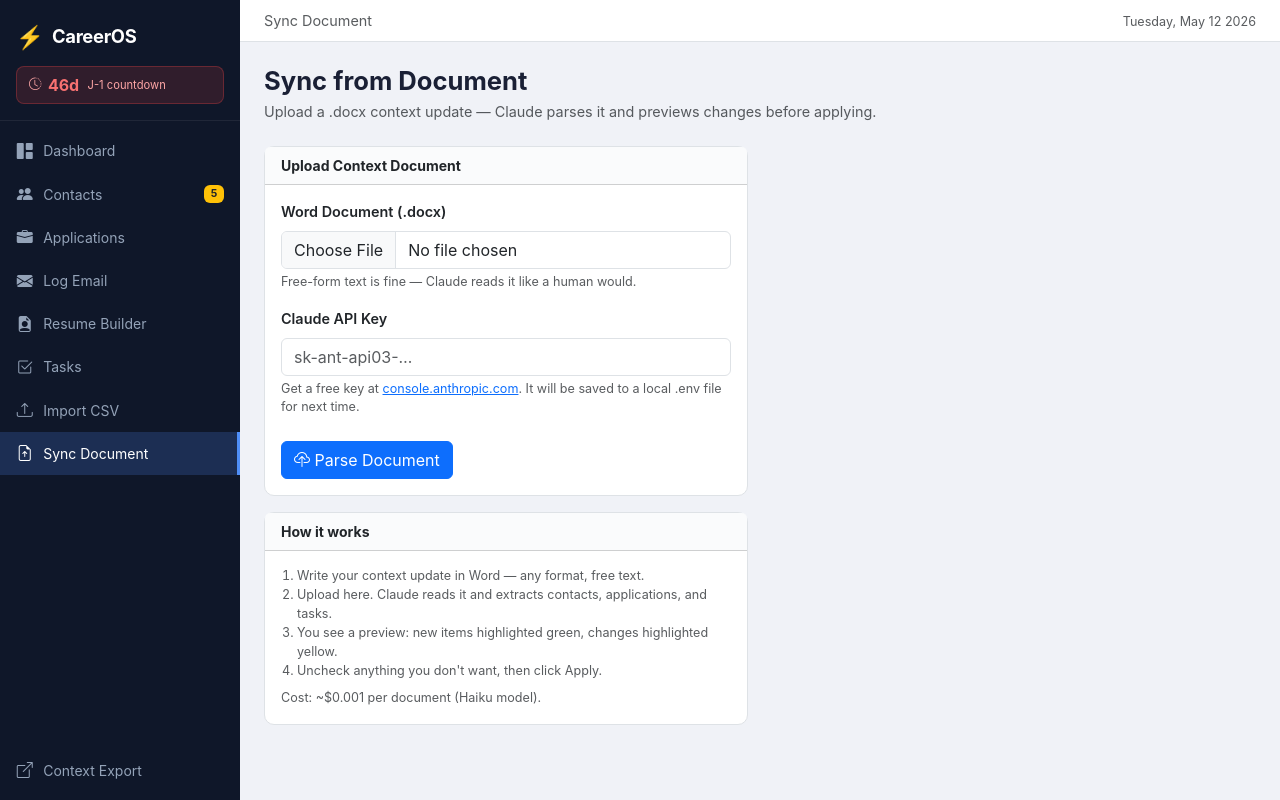
After one commit to SparrowhawkX/Code, a Flask app: page /sync in a window 1280 px wide. The commit adds this page. Run offline with Flask 3, Linux system fonts and the light colour scheme; some libraries are stand-ins or nearby versions.

Commit message:
Add Sync Document feature (docx → Claude API → diff preview → apply)
- Upload any .docx context update; text extracted without python-docx
- Claude Haiku parses free-form text into contacts/applications/tasks JSON
- Diff preview: green=new, yellow=update, checkboxes to select/skip items
- Apply merges into DB: updates existing records, adds new ones, logs thread entries
- API key saved to local .env on first use (never committed)
- New nav link: Sync Document

https://claude.ai/code/session_01SxnBAU1NRrHS5EhH7GpWeN

```diff
--- a/careeros/app.py
+++ b/careeros/app.py
@@ -4,6 +4,7 @@ Run: python app.py
 """
 
 import os
+import json
 from datetime import date, datetime
 from flask import (Flask, render_template, request, redirect,
                    url_for, flash, jsonify, Response)
@@ -11,6 +12,13 @@ from sqlalchemy import text
 from models import db, Contact, ConversationEntry, Application, CVBullet, Task
 from context_export import generate_export, days_to_j1, J1_DEADLINE
 from email_parser import parse_email
+
+# Load .env (ANTHROPIC_API_KEY etc.) if present
+try:
+    from dotenv import load_dotenv
+    load_dotenv(os.path.join(os.path.dirname(os.path.abspath(__file__)), '.env'))
+except ImportError:
+    pass
 
 # ── App setup ─────────────────────────────────────────────────────────────────
 
@@ -724,6 +732,264 @@ def delete_task(task_id):
     return redirect(request.referrer or url_for('tasks'))
 
 
+# ── Document Sync ─────────────────────────────────────────────────────────────
+
+@app.route('/sync', methods=['GET', 'POST'])
+def sync_doc():
+    api_key = os.environ.get('ANTHROPIC_API_KEY', '')
+
+    if request.method == 'GET':
+        return render_template('sync.html', api_key=api_key, diff=None, parsed_json='', error=None)
+
+    # ── Step 1: parse document ────────────────────────────────────────────────
+    key = request.form.get('api_key', '').strip() or api_key
+    uploaded = request.files.get('docx_file')
+
+    if not key:
+        return render_template('sync.html', api_key='', diff=None, parsed_json='',
+                               error='API key required — get one free at console.anthropic.com')
+
+    if not uploaded or not uploaded.filename.lower().endswith('.docx'):
+        return render_template('sync.html', api_key=key, diff=None, parsed_json='',
+                               error='Please upload a .docx file.')
+
+    import tempfile
+    from doc_sync import extract_docx_text, parse_context_document
+
+    with tempfile.NamedTemporaryFile(suffix='.docx', delete=False) as tmp:
+        uploaded.save(tmp.name)
+        tmp_path = tmp.name
+
+    try:
+        text_content = extract_docx_text(tmp_path)
+        parsed = parse_context_document(text_content, key)
+    except Exception as e:
+        return render_template('sync.html', api_key=key, diff=None, parsed_json='',
+                               error=f'Parse error: {e}')
+    finally:
+        os.unlink(tmp_path)
+
+    # Persist API key to .env for next time
+    if key and key != api_key:
+        _save_api_key(key)
+
+    diff = _compute_sync_diff(parsed)
+    return render_template('sync.html', api_key=key, diff=diff,
+                           parsed_json=json.dumps(parsed), error=None)
+
+
+@app.route('/sync/apply', methods=['POST'])
+def sync_apply():
+    parsed = json.loads(request.form.get('parsed_json', '{}'))
+    sel_c = set(request.form.getlist('apply_contacts'))
+    sel_a = set(request.form.getlist('apply_applications'))
+    sel_t = set(request.form.getlist('apply_tasks'))
+
+    added_c = updated_c = added_a = updated_a = added_t = 0
+
+    for i, cd in enumerate(parsed.get('contacts', [])):
+        if str(i) not in sel_c:
+            continue
+        existing = Contact.query.filter(
+            db.func.lower(Contact.name) == cd['name'].strip().lower(),
+            Contact.archived == False
+        ).first()
+        if existing:
+            _update_contact_from_parsed(existing, cd)
+            updated_c += 1
+        else:
+            db.session.add(_create_contact_from_parsed(cd))
+            added_c += 1
+
+    db.session.flush()  # so contacts get IDs before tasks reference them
+
+    contact_lookup = {c.name.lower(): c.id
+                      for c in Contact.query.filter(Contact.archived == False).all()}
+
+    for i, ad in enumerate(parsed.get('applications', [])):
+        if str(i) not in sel_a:
+            continue
+        existing = Application.query.filter(
+            db.func.lower(Application.role) == ad['role'].strip().lower(),
+            Application.archived == False
+        ).first()
+        if existing:
+            _update_application_from_parsed(existing, ad)
+            updated_a += 1
+        else:
+            db.session.add(_create_application_from_parsed(ad))
+            added_a += 1
+
+    for i, td in enumerate(parsed.get('tasks', [])):
+        if str(i) not in sel_t:
+            continue
+        db.session.add(_create_task_from_parsed(td, contact_lookup))
+        added_t += 1
+
+    db.session.commit()
+    parts = []
+    if added_c:   parts.append(f'{added_c} contacts added')
+    if updated_c: parts.append(f'{updated_c} contacts updated')
+    if added_a:   parts.append(f'{added_a} applications added')
+    if updated_a: parts.append(f'{updated_a} applications updated')
+    if added_t:   parts.append(f'{added_t} tasks added')
+    flash('Sync complete: ' + (', '.join(parts) or 'nothing selected.'), 'success')
+    return redirect(url_for('dashboard'))
+
+
+# ── Sync helpers ───────────────────────────────────────────────────────────────
+
+def _compute_sync_diff(parsed):
+    """Compare parsed data against live DB. Returns lists of {data, is_new, changes}."""
+    diff = {'contacts': [], 'applications': [], 'tasks': []}
+
+    for cd in parsed.get('contacts', []):
+        existing = Contact.query.filter(
+            db.func.lower(Contact.name) == cd.get('name', '').strip().lower(),
+            Contact.archived == False
+        ).first()
+        changes = {}
+        if existing:
+            if cd.get('status') and cd['status'] != existing.status:
+                changes['status'] = (existing.status, cd['status'])
+            if cd.get('next_action') and cd['next_action'] != existing.next_action:
+                changes['next_action'] = (existing.next_action, cd['next_action'])
+            if cd.get('last_contact_date'):
+                new_d = _parse_iso_date(cd['last_contact_date'])
+                if new_d and new_d != existing.last_contact_date:
+                    changes['last_contact_date'] = (existing.last_contact_date, new_d)
+        diff['contacts'].append({'data': cd, 'is_new': existing is None, 'changes': changes})
+
+    for ad in parsed.get('applications', []):
+        existing = Application.query.filter(
+            db.func.lower(Application.role) == ad.get('role', '').strip().lower(),
+            Application.archived == False
+        ).first()
+        changes = {}
+        if existing:
+            if ad.get('status') and ad['status'] != existing.status:
+                changes['status'] = (existing.status, ad['status'])
+            if ad.get('notes') and ad['notes'] != existing.notes:
+                changes['notes'] = ('...', ad['notes'])
+        diff['applications'].append({'data': ad, 'is_new': existing is None, 'changes': changes})
+
+    for td in parsed.get('tasks', []):
+        diff['tasks'].append({'data': td, 'is_new': True, 'changes': {}})
+
+    return diff
+
+
+def _create_contact_from_parsed(cd):
+    c = Contact(
+        name=cd['name'],
+        title=cd.get('title') or None,
+        organization=cd.get('organization') or None,
+        status=cd.get('status', 'Pending'),
+        last_contact_date=_parse_iso_date(cd.get('last_contact_date')),
+        next_action=cd.get('next_action') or None,
+        next_action_date=_parse_iso_date(cd.get('next_action_date')),
+        relationship_context=cd.get('relationship_context') or None,
+    )
+    te = cd.get('latest_thread_entry')
+    if te and te.get('content'):
+        c.thread.append(ConversationEntry(
+            date=_parse_iso_date(te.get('date')) or date.today(),
+            entry_type=te.get('type', 'note'),
+            content=te['content'],
+        ))
+    return c
+
+
+def _update_contact_from_parsed(c, cd):
+    if cd.get('status'):
+        c.status = cd['status']
+    if cd.get('next_action') is not None:
+        c.next_action = cd['next_action'] or None
+    if cd.get('next_action_date'):
+        c.next_action_date = _parse_iso_date(cd['next_action_date'])
+    if cd.get('last_contact_date'):
+        new_d = _parse_iso_date(cd['last_contact_date'])
+        if new_d and (not c.last_contact_date or new_d > c.last_contact_date):
+            c.last_contact_date = new_d
+    if cd.get('relationship_context'):
+        c.relationship_context = cd['relationship_context']
+    te = cd.get('latest_thread_entry')
+    if te and te.get('content'):
+        entry_date = _parse_iso_date(te.get('date')) or date.today()
+        already = any(e.content == te['content'] for e in c.thread)
+        if not already:
+            db.session.add(ConversationEntry(
+                contact_id=c.id,
+                date=entry_date,
+                entry_type=te.get('type', 'note'),
+                content=te['content'],
+            ))
+    c.updated_at = datetime.utcnow()
+
+
+def _create_application_from_parsed(ad):
+    return Application(
+        role=ad['role'],
+        organization=ad.get('organization') or None,
+        req_number=ad.get('req_number') or None,
+        status=ad.get('status', 'Drafting'),
+        applied_date=_parse_iso_date(ad.get('applied_date')),
+        deadline=_parse_iso_date(ad.get('deadline')),
+        location=ad.get('location') or None,
+        notes=ad.get('notes') or None,
+        resume_version=ad.get('resume_version') or None,
+        lane=ad.get('lane') or None,
+    )
+
+
+def _update_application_from_parsed(a, ad):
+    if ad.get('status'):
+        a.status = ad['status']
+    if ad.get('notes'):
+        a.notes = ad['notes']
+    if ad.get('applied_date'):
+        a.applied_date = _parse_iso_date(ad['applied_date'])
+    if ad.get('deadline'):
+        a.deadline = _parse_iso_date(ad['deadline'])
+    a.updated_at = datetime.utcnow()
+
+
+def _create_task_from_parsed(td, contact_lookup):
+    linked_id = None
+    if td.get('linked_contact_name'):
+        linked_id = contact_lookup.get(td['linked_contact_name'].strip().lower())
+    return Task(
+        title=td['title'],
+        category=td.get('category', 'Career'),
+        priority=td.get('priority', 'Medium'),
+        due_date=_parse_iso_date(td.get('due_date')),
+        time_estimate=td.get('time_estimate') or None,
+        notes=td.get('notes') or None,
+        linked_contact_id=linked_id,
+    )
+
+
+def _parse_iso_date(val):
+    if not val:
+        return None
+    try:
+        return datetime.strptime(val, '%Y-%m-%d').date()
+    except Exception:
+        return None
+
+
+def _save_api_key(key):
+    env_path = os.path.join(BASE_DIR, '.env')
+    lines = []
+    if os.path.exists(env_path):
+        with open(env_path) as f:
+            lines = [l for l in f.readlines() if not l.startswith('ANTHROPIC_API_KEY=')]
+    lines.append(f'ANTHROPIC_API_KEY={key}\n')
+    with open(env_path, 'w') as f:
+        f.writelines(lines)
+    os.environ['ANTHROPIC_API_KEY'] = key
+
+
 # ── DB Init + Seed ────────────────────────────────────────────────────────────
 
 def init_db():
--- a/careeros/requirements.txt
+++ b/careeros/requirements.txt
@@ -3,3 +3,5 @@ Flask-SQLAlchemy==3.1.1
 SQLAlchemy==2.0.36
 python-dateutil==2.9.0
 Werkzeug==3.0.3
+anthropic>=0.40.0
+python-dotenv>=1.0.0
--- a/careeros/templates/base.html
+++ b/careeros/templates/base.html
@@ -72,6 +72,12 @@
           <i class="bi bi-upload"></i> Import CSV
         </a>
       </li>
+      <li class="nav-item">
+        <a class="nav-link {% if 'sync' in (request.endpoint or '') %}active{% endif %}"
+           href="{{ url_for('sync_doc') }}">
+          <i class="bi bi-file-earmark-arrow-up"></i> Sync Document
+        </a>
+      </li>
       <li class="nav-item mt-auto">
         <a class="nav-link {% if request.endpoint == 'export' %}active{% endif %}"
            href="{{ url_for('export') }}">
--- /dev/null
+++ b/careeros/templates/sync.html
@@ -0,0 +1,233 @@
+{% extends "base.html" %}
+{% block title %}Sync Document — CareerOS{% endblock %}
+{% block breadcrumb %}<span class="text-muted">Sync Document</span>{% endblock %}
+
+{% block content %}
+<div class="page-header">
+  <h1>Sync from Document</h1>
+  <p class="text-muted mb-0">Upload a .docx context update — Claude parses it and previews changes before applying.</p>
+</div>
+
+{% if error %}
+<div class="alert alert-danger">{{ error }}</div>
+{% endif %}
+
+{% if not diff %}
+{# ── Step 1: Upload form ── #}
+<div class="row">
+  <div class="col-md-6">
+    <div class="card">
+      <div class="card-header"><strong>Upload Context Document</strong></div>
+      <div class="card-body">
+        <form method="post" enctype="multipart/form-data">
+
+          <div class="mb-3">
+            <label class="form-label fw-semibold">Word Document (.docx)</label>
+            <input type="file" name="docx_file" class="form-control" accept=".docx" required>
+            <div class="form-text">Free-form text is fine — Claude reads it like a human would.</div>
+          </div>
+
+          <div class="mb-4">
+            <label class="form-label fw-semibold">Claude API Key</label>
+            <input type="password" name="api_key" class="form-control"
+                   value="{{ api_key }}"
+                   placeholder="sk-ant-api03-…">
+            {% if api_key %}
+            <div class="form-text text-success"><i class="bi bi-check-circle"></i> Key saved — leave blank to reuse.</div>
+            {% else %}
+            <div class="form-text">
+              Get a free key at
+              <a href="https://console.anthropic.com" target="_blank">console.anthropic.com</a>.
+              It will be saved to a local .env file for next time.
+            </div>
+            {% endif %}
+          </div>
+
+          <button type="submit" class="btn btn-primary">
+            <i class="bi bi-cloud-upload"></i> Parse Document
+          </button>
+        </form>
+      </div>
+    </div>
+
+    <div class="card mt-3">
+      <div class="card-header"><strong>How it works</strong></div>
+      <div class="card-body small text-muted">
+        <ol class="mb-0 ps-3">
+          <li>Write your context update in Word — any format, free text.</li>
+          <li>Upload here. Claude reads it and extracts contacts, applications, and tasks.</li>
+          <li>You see a preview: new items highlighted green, changes highlighted yellow.</li>
+          <li>Uncheck anything you don't want, then click Apply.</li>
+        </ol>
+        <p class="mt-2 mb-0">Cost: ~$0.001 per document (Haiku model).</p>
+      </div>
+    </div>
+  </div>
+</div>
+
+{% else %}
+{# ── Step 2: Diff preview ── #}
+
+{% set total = diff.contacts|length + diff.applications|length + diff.tasks|length %}
+{% set new_count = diff.contacts|selectattr('is_new')|list|length
+                 + diff.applications|selectattr('is_new')|list|length
+                 + diff.tasks|selectattr('is_new')|list|length %}
+{% set update_count = total - new_count %}
+
+<div class="alert alert-info d-flex align-items-center gap-3">
+  <i class="bi bi-robot fs-4"></i>
+  <div>
+    Parsed <strong>{{ total }}</strong> items —
+    <span class="text-success fw-bold">{{ new_count }} new</span>,
+    <span class="text-warning fw-bold">{{ update_count }} updates</span>.
+    Uncheck anything you don't want, then apply.
+  </div>
+</div>
+
+<form method="post" action="{{ url_for('sync_apply') }}">
+  <input type="hidden" name="parsed_json" value="{{ parsed_json | e }}">
+
+  {# ── Contacts ── #}
+  {% if diff.contacts %}
+  <div class="card mb-4">
+    <div class="card-header d-flex align-items-center gap-2">
+      <i class="bi bi-people-fill"></i>
+      <strong>Contacts</strong>
+      <span class="badge bg-secondary ms-auto">{{ diff.contacts|length }}</span>
+    </div>
+    <div class="list-group list-group-flush">
+      {% for item in diff.contacts %}
+      {% set cd = item.data %}
+      <label class="list-group-item list-group-item-action d-flex gap-3 py-3
+                    {% if item.is_new %}list-group-item-success{% elif item.changes %}list-group-item-warning{% endif %}">
+        <input type="checkbox" name="apply_contacts" value="{{ loop.index0 }}"
+               class="form-check-input mt-1 flex-shrink-0" checked>
+        <div class="flex-grow-1">
+          <div class="d-flex align-items-center gap-2 flex-wrap">
+            <strong>{{ cd.name }}</strong>
+            {% if cd.title %}<span class="text-muted small">{{ cd.title }}</span>{% endif %}
+            {% if cd.organization %}<span class="badge bg-light text-dark border">{{ cd.organization }}</span>{% endif %}
+            {% if item.is_new %}
+              <span class="badge bg-success">NEW</span>
+            {% elif item.changes %}
+              <span class="badge bg-warning text-dark">UPDATE</span>
+            {% endif %}
+          </div>
+          <div class="small mt-1 text-muted">
+            Status: <strong>{{ cd.status }}</strong>
+            {% if cd.next_action %} &mdash; {{ cd.next_action }}{% endif %}
+            {% if cd.next_action_date %} ({{ cd.next_action_date }}){% endif %}
+          </div>
+          {% if item.changes %}
+          <div class="small mt-1">
+            {% for field, (old, new) in item.changes.items() %}
+            <span class="text-warning"><i class="bi bi-arrow-right-short"></i>
+              <em>{{ field }}</em>: {{ old or '—' }} → <strong>{{ new }}</strong>
+            </span>
+            {% endfor %}
+          </div>
+          {% endif %}
+          {% if cd.latest_thread_entry %}
+          <div class="small mt-1 text-muted fst-italic">
+            <i class="bi bi-chat-left-text"></i>
+            {{ cd.latest_thread_entry.date }}: {{ cd.latest_thread_entry.content[:120] }}{% if cd.latest_thread_entry.content|length > 120 %}…{% endif %}
+          </div>
+          {% endif %}
+        </div>
+      </label>
+      {% endfor %}
+    </div>
+  </div>
+  {% endif %}
+
+  {# ── Applications ── #}
+  {% if diff.applications %}
+  <div class="card mb-4">
+    <div class="card-header d-flex align-items-center gap-2">
+      <i class="bi bi-briefcase-fill"></i>
+      <strong>Applications</strong>
+      <span class="badge bg-secondary ms-auto">{{ diff.applications|length }}</span>
+    </div>
+    <div class="list-group list-group-flush">
+      {% for item in diff.applications %}
+      {% set ad = item.data %}
+      <label class="list-group-item list-group-item-action d-flex gap-3 py-3
+                    {% if item.is_new %}list-group-item-success{% elif item.changes %}list-group-item-warning{% endif %}">
+        <input type="checkbox" name="apply_applications" value="{{ loop.index0 }}"
+               class="form-check-input mt-1 flex-shrink-0" checked>
+        <div class="flex-grow-1">
+          <div class="d-flex align-items-center gap-2 flex-wrap">
+            <strong>{{ ad.role }}</strong>
+            {% if ad.organization %}<span class="badge bg-light text-dark border">{{ ad.organization }}</span>{% endif %}
+            {% if item.is_new %}
+              <span class="badge bg-success">NEW</span>
+            {% elif item.changes %}
+              <span class="badge bg-warning text-dark">UPDATE</span>
+            {% endif %}
+          </div>
+          <div class="small mt-1 text-muted">
+            Status: <strong>{{ ad.status }}</strong>
+            {% if ad.location %} &mdash; {{ ad.location }}{% endif %}
+            {% if ad.applied_date %} &mdash; Applied {{ ad.applied_date }}{% endif %}
+          </div>
+          {% if item.changes %}
+          <div class="small mt-1">
+            {% for field, (old, new) in item.changes.items() %}
+            <span class="text-warning"><i class="bi bi-arrow-right-short"></i>
+              <em>{{ field }}</em>: {{ old or '—' }} → <strong>{{ new }}</strong>
+            </span>
+            {% endfor %}
+          </div>
+          {% endif %}
+        </div>
+      </label>
+      {% endfor %}
+    </div>
+  </div>
+  {% endif %}
+
+  {# ── Tasks ── #}
+  {% if diff.tasks %}
+  <div class="card mb-4">
+    <div class="card-header d-flex align-items-center gap-2">
+      <i class="bi bi-check2-square"></i>
+      <strong>Tasks</strong>
+      <span class="badge bg-secondary ms-auto">{{ diff.tasks|length }}</span>
+    </div>
+    <div class="list-group list-group-flush">
+      {% for item in diff.tasks %}
+      {% set td = item.data %}
+      <label class="list-group-item list-group-item-action d-flex gap-3 py-3 list-group-item-success">
+        <input type="checkbox" name="apply_tasks" value="{{ loop.index0 }}"
+               class="form-check-input mt-1 flex-shrink-0" checked>
+        <div class="flex-grow-1">
+          <div class="d-flex align-items-center gap-2 flex-wrap">
+            <strong>{{ td.title }}</strong>
+            <span class="badge bg-{{ 'danger' if td.priority == 'High' else 'warning text-dark' if td.priority == 'Medium' else 'secondary' }}">{{ td.priority }}</span>
+            <span class="badge bg-light text-dark border">{{ td.category }}</span>
+            <span class="badge bg-success">NEW</span>
+          </div>
+          <div class="small mt-1 text-muted">
+            {% if td.due_date %}Due {{ td.due_date }}{% endif %}
+            {% if td.time_estimate %} &mdash; {{ td.time_estimate }}{% endif %}
+            {% if td.linked_contact_name %} &mdash; <i class="bi bi-person"></i> {{ td.linked_contact_name }}{% endif %}
+          </div>
+        </div>
+      </label>
+      {% endfor %}
+    </div>
+  </div>
+  {% endif %}
+
+  <div class="d-flex gap-3 mb-5">
+    <button type="submit" class="btn btn-primary btn-lg">
+      <i class="bi bi-check2-all"></i> Apply Selected
+    </button>
+    <a href="{{ url_for('sync_doc') }}" class="btn btn-outline-secondary btn-lg">
+      Upload Different File
+    </a>
+  </div>
+
+</form>
+{% endif %}
+{% endblock %}
```
Also changed, not shown: careeros/doc_sync.py (added, +94 -0 lines).
